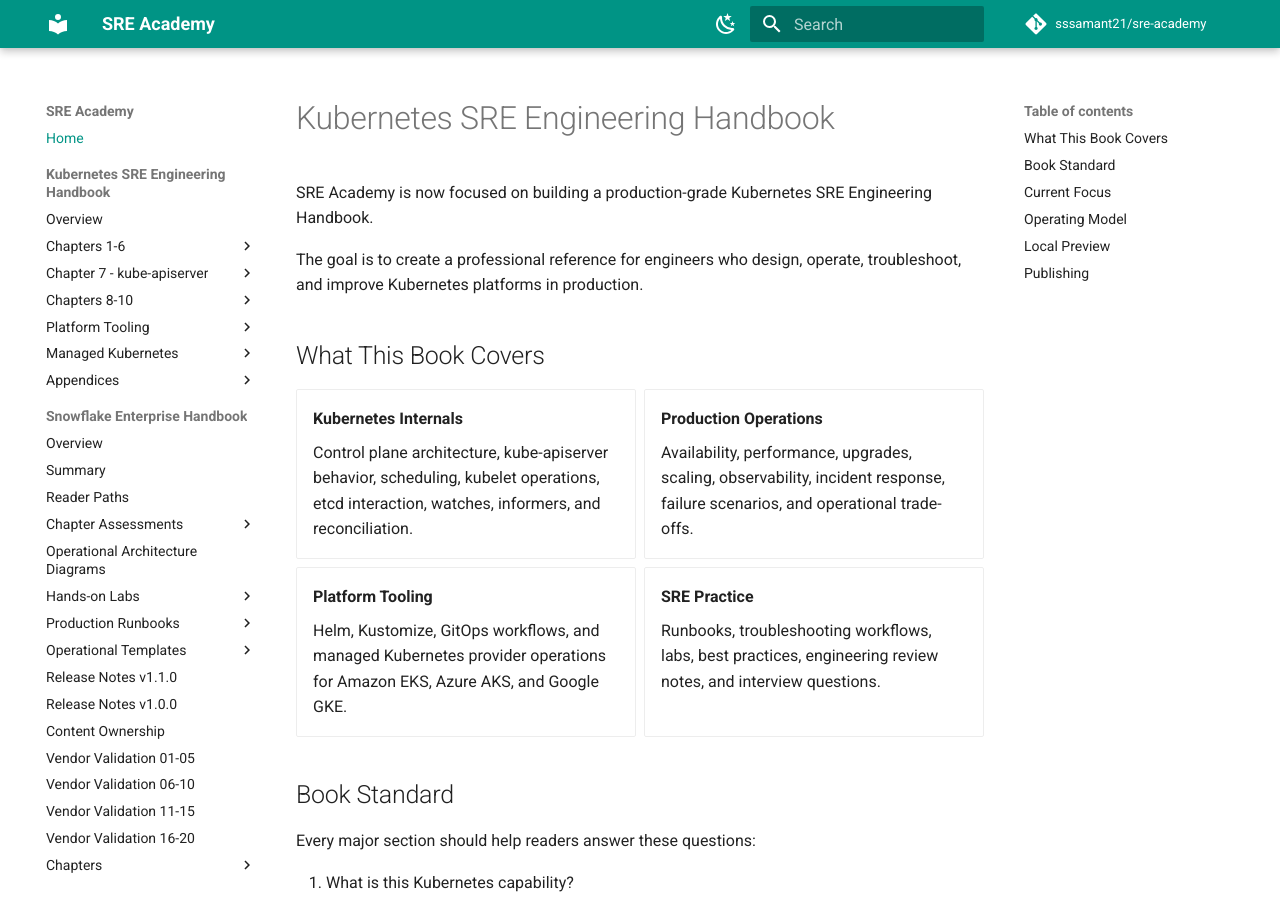
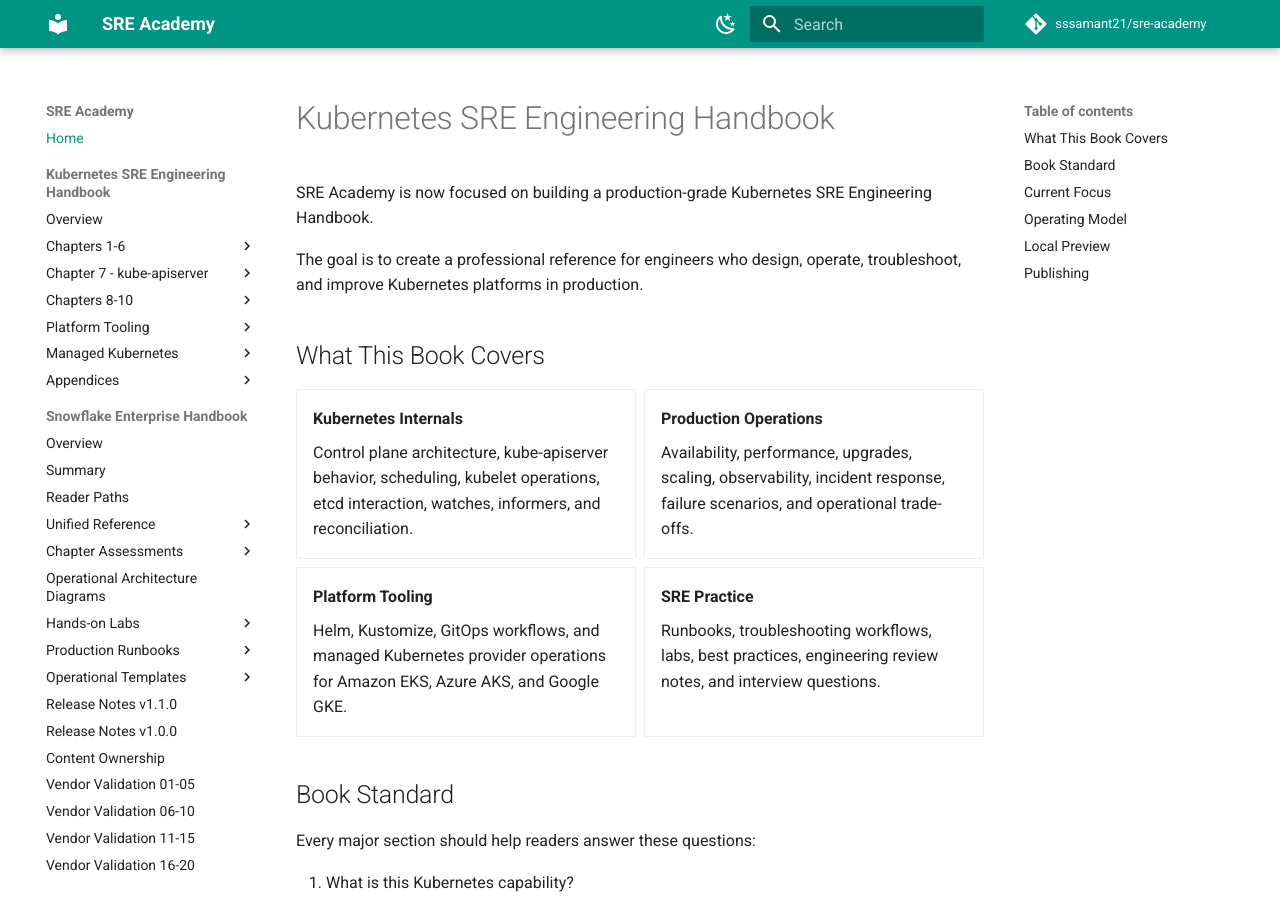
Before and after one commit to sssamant21/sre-academy, an MkDocs documentation site: the page built from docs/index.md, in a window 1280 px wide and 900 px high. Built offline with MkDocs 1.6.1 and Material for MkDocs 9.7.7, drawn with Linux system fonts in a browser that asks for light colours; comment, search, counter and statistics services are not loaded; some of the changed lines change nothing that is shown.

Commit message:
docs(snowflake): link unified reference

```diff
--- a/mkdocs.yml
+++ b/mkdocs.yml
@@ -113,6 +113,11 @@
       - Overview: books/snowflake/index.md
       - Summary: books/snowflake/summary.md
       - Reader Paths: books/snowflake/reader-paths.md
+      - Unified Reference:
+          - Overview: books/snowflake/reference/index.md
+          - Glossary: books/snowflake/reference/glossary.md
+          - Acronyms: books/snowflake/reference/acronyms.md
+          - SQL and Command Index: books/snowflake/reference/sql-command-index.md
       - Chapter Assessments:
           - Overview: books/snowflake/assessments/index.md
           - Chapters 01-05: books/snowflake/assessments/chapters-01-05.md
```
